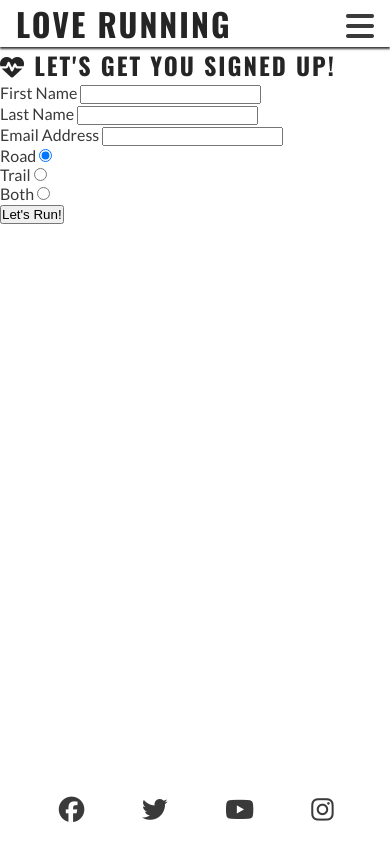
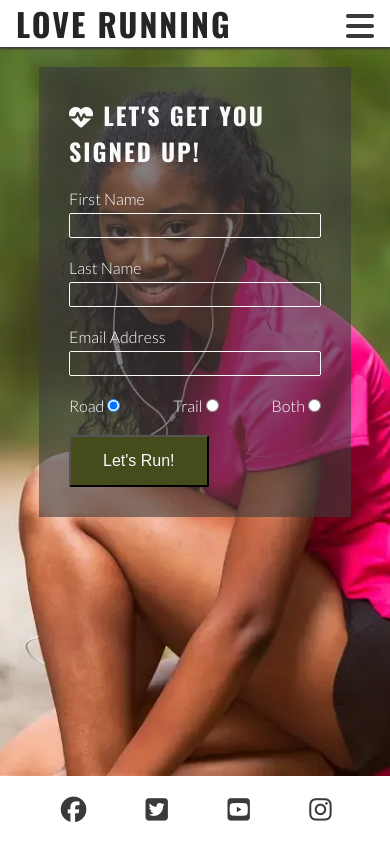
Before and after one commit to TafadzwaMangena/love-running, a plain HTML site: page singup.html in a window 390 px wide. Drawn offline with nearby package versions, Linux system fonts and the light colour scheme.

Commit message:
Styled form and make it responsive on bigger screens

```diff
--- a/assets/css/style.css
+++ b/assets/css/style.css
@@ -1,7 +1,7 @@
-/*Google fonts import*/
-@import url('https://fonts.googleapis.com/css2?family=Lato:ital,wght@0,100;0,300;0,400;0,700;0,900;1,100;1,300;1,400;1,700;1,900&family=Oswald:wght@200..700&display=swap');
+/* Google fonts import */
+@import url('https://fonts.googleapis.com/css2?family=Lato:wght@300&family=Oswald:wght@200;300;400;500;600;700&display=swap');
 
-/* Asterisk wildcard selector to overide default styles added by the browser */
+/* Asterisk wildcard selector to override default styles added by the browser */
 * {
     padding: 0;
     margin: 0;
@@ -18,9 +18,7 @@ body {
     font-family: 'Lato', sans-serif;
 }
 
-h1,
-h2,
-h3 {
+h1, h2, h3 {
     font-family: 'Oswald', sans-serif;
     text-transform: uppercase;
     letter-spacing: 2px;
@@ -55,7 +53,7 @@ header a {
     list-style-type: none;
 }
 
-#menu>li {
+#menu > li {
     margin-bottom: 1em;
 }
 
@@ -63,7 +61,7 @@ header a {
     border-bottom: 1px solid #3a3a3a;
 }
 
-/* Navbar styles with dropdown toogle */
+/* Navbar styles with dropdown toggle */
 nav {
     position: absolute;
     background-color: #ffffff;
@@ -88,11 +86,15 @@ nav {
     font-size: 2rem;
 }
 
-/* Main Content */
+/* Main content */
 main {
-    /* Make main element take any surplus space to push footer down */
+    /* Enlarge main element to push footer down*/
     flex: 1 0 auto;
+    /* Add margin at the top to prevent content from being covered by the header */
     margin-top: 47px;
+    /* Enable flex properties for child elements */
+    display: flex;
+    flex-direction: column;
 }
 
 /* Hero section */
@@ -115,8 +117,7 @@ main {
     padding-left: 10px;
 }
 
-#cover-text>h2,
-#cover-text>h3 {
+#cover-text > h2, #cover-text > h3 {
     color: #ffffff;
 }
 
@@ -132,8 +133,8 @@ main {
     font-size: 280%;
 }
 
-#benefits-physical>div,
-#benefits-mental>div {
+#benefits-physical > div,
+#benefits-mental > div {
     line-height: 20px;
     margin-bottom: 20px;
 }
@@ -147,13 +148,12 @@ main {
     margin: 5px 0;
 }
 
-/* benefits image */
 #circle-cover-bg {
-    background: url("../images/reasons-image.webp") no-repeat top center/cover;
+    background: url('../images/reasons-image.webp') no-repeat top center / cover;
     height: 90vw;
     width: 90vw;
     margin-bottom: 20px;
-    /* border radius makes the square image into a circle */
+    /* Makes the square image into a circle */
     border-radius: 50%;
     max-width: 300px;
     max-height: 300px;
@@ -168,6 +168,7 @@ main {
 /* Meetup Times section */
 #times {
     background: url('../images/dublin-city.webp') no-repeat center/cover;
+    /* Handles responsivity without the need for a media query */
     display: flex;
     flex-wrap: wrap;
 }
@@ -177,16 +178,16 @@ main {
     background-color: rgba(0, 0, 0, .6);
     padding: 15px;
     text-align: center;
-    /* This will not wrap on screens less than 400px wide.
-    Each div will expand to fill the available space on it's row */
+    /* This will not wrap on screens of less than 400px wide.
+    Each div will expand to fill the available space on its row */
     flex-basis: 200px;
     flex-grow: 1;
-    /* Creates a grid of meetup time divs over the background image */
+    /* Creates a grid of meetup time dives over the background image */
     border: 2px solid white;
 }
 
 #times h3 {
-    /* Overide the heading color set in general style */
+    /* Override the heading colour set in general styles */
     color: #fafafa;
 }
 
@@ -198,6 +199,57 @@ main {
 
 #photos {
     line-height: 0;
+}
+
+/* Form */
+#signup {
+    background-image: url("../images/signup-image.webp");
+    background-size: cover;
+    background-position: 75%;
+    padding: 20px 10% 0 10%;
+    flex-grow: 1;
+}
+
+
+#signup-form {
+    color: #ffffff;
+    background-color: rgba(60, 60, 60, 0.6);
+    padding: 30px;
+}
+
+
+#signup-form>h2 {
+    color: #fafafa;
+    margin-bottom: 20px;
+}
+
+
+.text-input {
+    background: transparent;
+    color: #fafafa;
+    width: 100%;
+    height: 25px;
+    margin: 5px 0 20px 0;
+    border: 1px solid #fafafa;
+    border-radius: 2px;
+    padding: 0 5px;
+}
+
+
+.radio-buttons {
+    width: 100%;
+    display: flex;
+    justify-content: space-between;
+}
+
+
+.join-button {
+    margin-top: 20px;
+    border-radius: 2px;
+    padding: 15px 32px;
+    font-size: 100%;
+    background-color: #454b1b;
+    color: #fafafa;
 }
 
 /* Footer */
@@ -213,10 +265,9 @@ main {
     font-size: 160%;
     padding: 5%;
     color: #3a3a3a;
-
 }
 
-/* Media query: large or landscape phones (576 and up) */
+/* Media query: large or landscape phones (576px and up) */
 @media screen and (min-width: 576px) {
     #photos {
         column-count: 2;
@@ -226,7 +277,6 @@ main {
 
 /* Media query: tablets and larger (768px and up) */
 @media screen and (min-width: 768px) {
-
     /* Header */
     nav {
         display: block;
@@ -240,7 +290,7 @@ main {
         display: flex;
     }
 
-    #menu>li {
+    #menu > li {
         padding-left: 1rem;
     }
 
@@ -254,7 +304,7 @@ main {
         margin: 0 0.5rem;
     }
 
-    /* Main Content */
+    /* Main content */
     main {
         /* Push main content down to accommodate larger header */
         margin-top: 79px;
@@ -274,12 +324,12 @@ main {
         width: 100%;
     }
 
-    #benefits-physical>div,
-    #benefits-mental>div {
+    #benefits-physical > div,
+    #benefits-mental > div {
         width: 75%;
     }
 
-    #benefits-mental>div {
+    #benefits-mental > div {
         text-align: end;
         align-self: flex-end;
     }
@@ -289,11 +339,32 @@ main {
         column-count: 3;
     }
 
+    /* Form */
+    #signup {
+        background-position: center;
+        position: relative;
+    }
+
+    #signup-form {
+        max-width: 400px;
+        position: absolute;
+        left: 10%;
+        top: 150px;
+    }
+
+    .text-input:hover {
+        border-color: #f16c6b;
+    }
+
+    .join-button:hover {
+        background-color: #fafafa;
+        color: #454b1b;
+    }
 }
 
 /* Large devices (laptops and desktops, 992px and up) */
 @media screen and (min-width: 992px) {
-    #menu a:hover {
+    #menu a:hover{
         border-bottom: 1px solid #3a3a3a;
     }
 
@@ -303,32 +374,30 @@ main {
     }
 }
 
-/* Large devices of 1200px and up) */
 @media screen and (min-width: 1200px) {
-
     /* Reasons section */
     #benefits {
         display: flex;
         flex-direction: row;
     }
 
-    #benefits>div {
+    #benefits > div {
         flex: 1;
     }
 
     #benefits-image {
-        order: 0;
+        order: 0
     }
 
     #benefits-mental {
         order: 1;
     }
 
-    #benefits-mental>div {
+    #benefits-mental > div {
         align-self: flex-start;
     }
 
-    #benefits-physical>div {
+    #benefits-physical > div {
         align-self: flex-end;
     }
 }
--- a/singup.html
+++ b/singup.html
@@ -3,94 +3,102 @@
 
 <head>
     <meta charset="UTF-8">
+    <meta http-equiv="X-UA-Compatible" content="IE=edge">
     <meta name="viewport" content="width=device-width, initial-scale=1.0">
-    <!--Meta tags for search engines-->
+    <!-- Meta tags for search engines -->
     <meta name="description"
         content="Love Running. Club for runners in Dublin, Ireland. Urban running, trail running. Dublin docklands and Phoenix Park">
     <meta name="keywords" content="love running, run, running club, runners, Ireland, Dublin, sport, exercise">
-    <!--Title-->
+    <!-- Title -->
     <title>Love Running</title>
-    <!--Favicon-->
+    <!-- Favicon -->
     <link rel="apple-touch-icon" sizes="180x180" href="assets/favicon/apple-touch-icon.png">
     <link rel="icon" type="image/png" sizes="32x32" href="assets/favicon/favicon-32x32.png">
     <link rel="icon" type="image/png" sizes="16x16" href="assets/favicon/favicon-16x16.png">
-    <!--Stylesheet-->
+    <!-- Stylesheet -->
     <link rel="stylesheet" href="assets/css/style.css">
 </head>
 
 <body>
-    <!--Header-->
+    <!-- Header -->
     <header>
         <a href="index.html">
             <h1 id="logo">Love Running</h1>
         </a>
         <input type="checkbox" id="nav-toggle" name="nav-toggle">
-        <label for="nav-toggle" class="nav-toggle-label"><i class="fa-solid fa-bars"></i></label>
+        <label for="nav-toggle" class="nav-toggle-label">
+            <i class="fa-solid fa-bars"></i>
+        </label>
         <nav>
             <ul id="menu">
                 <li><a href="index.html">Home</a></li>
                 <li><a href="gallery.html">Gallery</a></li>
-                <li><a href="singup.html" class="active">Sign Up</a></li>
+                <li><a href="signup.html" class="active">Sign Up</a></li>
             </ul>
         </nav>
     </header>
 
-    <!--Main Content-->
+    <!-- Main content -->
     <main>
-        <section id="singup">
-            <form id="signup-form" action="https://formdump.codeinstitute.net" method="post">
-                <h2><i class="fa-solid fa-heart-pulse"></i> Let's get you signed up!</h2>
+        <section id="signup">
+            <form id="signup-form" method="POST" action="https://formdump.codeinstitute.net">
+                <h2><i class="fa-solid fa-heartbeat"></i> Let's get you signed up!</h2>
                 <label for="first-name">First Name</label>
-                <input type="text" id="first-name" name="first_name" class="text-input">
+                <input type="text" name="first_name" id="first-name" class="text-input" required>
                 <br>
                 <label for="last-name">Last Name</label>
-                <input type="text" id="last-name" name="last_name" class="text-input">
+                <input type="text" name="last_name" id="last-name" class="text-input" required>
                 <br>
-                <label for="email">Email Address</label>
-                <input type="email" id="email-address" name="email_address" class="text-input" required>
+                <label for="email-address">Email Address</label>
+                <input type="email" name="email_address" id="email-address" class="text-input" required>
                 <br>
                 <div class="radio-buttons">
                     <div>
                         <label for="road">Road</label>
                         <input type="radio" name="running_preference" id="road" value="road" required checked>
                     </div>
-                    <div></div>
-                    <label for="trail">Trail</label>
-                        <input type="radio" name="running_preference" id="trail">
+                    <div>
+                        <label for="trail">Trail</label>
+                        <input type="radio" name="running_preference" id="trail" value="trail" required>
+                    </div>
                     <div>
                         <label for="both">Both</label>
-                        <input type="radio" name="running_preference" id="both">
+                        <input type="radio" name="running_preference" id="both" value="both" required>
                     </div>
-                    <button type="submit" class="join-button">Let's Run!</button>
                 </div>
+                <button type="submit" class="join-button">Let's Run!</button>
             </form>
         </section>
     </main>
 
-    <!--Footer-->
+    <!-- Footer -->
     <footer>
         <ul id="social-networks">
-            <li><a href="https://wwww.facebook.com/" target="_blank" rel="noopener"
-                    aria-label="Visit our Facebook page (opens in a new tab)"><i class="fa-brands fa-facebook"></i></a>
+            <li>
+                <a href="https://www.facebook.com/" target="_blank" rel="noopener"
+                    aria-label="Visit our Facebook page (opens in a new tab)">
+                    <i class="fa-brands fa-facebook"></i></a>
             </li>
-
-            <li><a href="https://x.com/" target="_blank" rel="noopener"
-                    aria-label="Visit our X page (opens in a new tab)"><i class="fa-brands fa-twitter"></i></a>
+            <li>
+                <a href="https://www.twitter.com/" target="_blank" rel="noopener"
+                    aria-label="Visit our Twitter page (opens in a new tab)">
+                    <i class="fa-brands fa-twitter-square"></i></a>
             </li>
-
-            <li><a href="https://www.youtube.com/" target="_blank" rel="noopener"
-                    aria-label="Visit our YouTube page (opens in a new tab)"><i class="fa-brands fa-youtube"></i></a>
+            <li>
+                <a href="https://www.youtube.com/" target="_blank" rel="noopener"
+                    aria-label="Visit our YouTube page (opens in a new tab)">
+                    <i class="fa-brands fa-youtube-square"></i></a>
             </li>
-
-            <li><a href="https://www.instagram.com/" target="_blank" rel="noopener"
-                    aria-label="Visit our instagram page (opens in a new tab)"><i
-                        class="fa-brands fa-instagram"></i></a>
+            <li>
+                <a href="https://www.instagram.com/" target="_blank" rel="noopener"
+                    aria-label="Visit our Instagram page (opens in a new tab)">
+                    <i class="fa-brands fa-instagram"></i></a>
             </li>
         </ul>
     </footer>
 
-    <!--Font Awesome Kit-->
-    <script src="https://kit.fontawesome.com/d4243b7aeb.js" crossorigin="anonymous"></script>
+    <!-- Font Awesome kit -->
+    <script src="https://kit.fontawesome.com/3b20d96fa9.js" crossorigin="anonymous"></script>
 </body>
 
 </html>
```
Also changed, not shown: assets/images/signup-image.webp (added).
